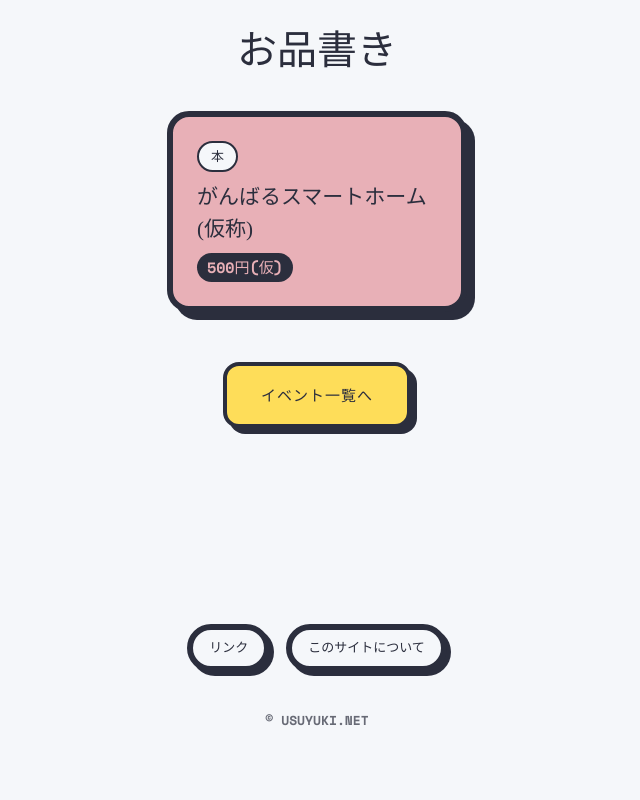
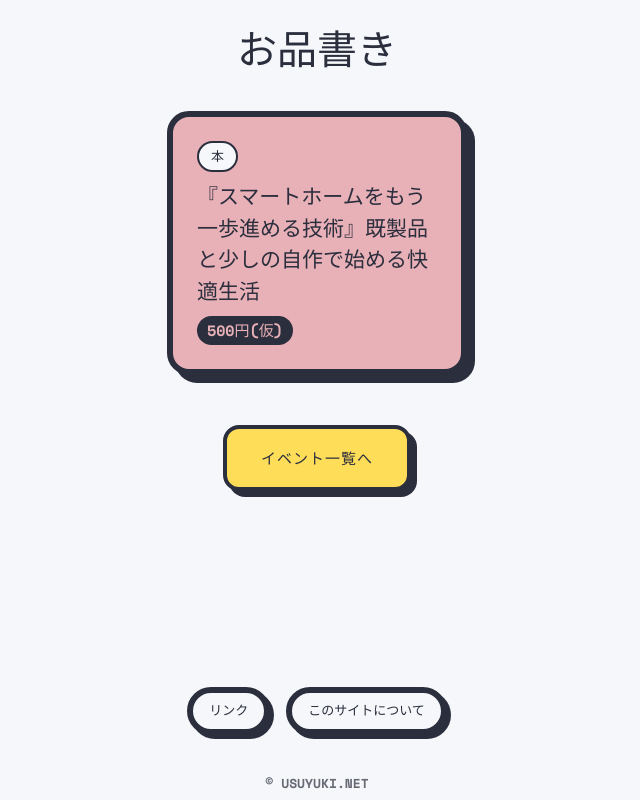
Before and after one commit to usuyuki/portfolio_2023_spring, a SvelteKit app: page /events/techbookfest21 in a window 1280 px wide. Shown: the part 898-1698 px from the top of the page, without its empty margins (323-963 px from the left). Before the commit the page ends 1635 px from the top, so only its background shows below. Built offline with nearby package versions, Linux system fonts and the light colour scheme; a web font is replaced by a local one.

Commit message:
fix 本タイトルも更新

```diff
--- a/src/routes/events/techbookfest21/+page.svelte
+++ b/src/routes/events/techbookfest21/+page.svelte
@@ -34,7 +34,7 @@
 	const items = [
 		{
 			genre: "本",
-			name: "がんばるスマートホーム(仮称)",
+			name: "『スマートホームをもう一歩進める技術』既製品と少しの自作で始める快適生活",
 			price: "500円(仮)",
 			description: "",
 		},
```
